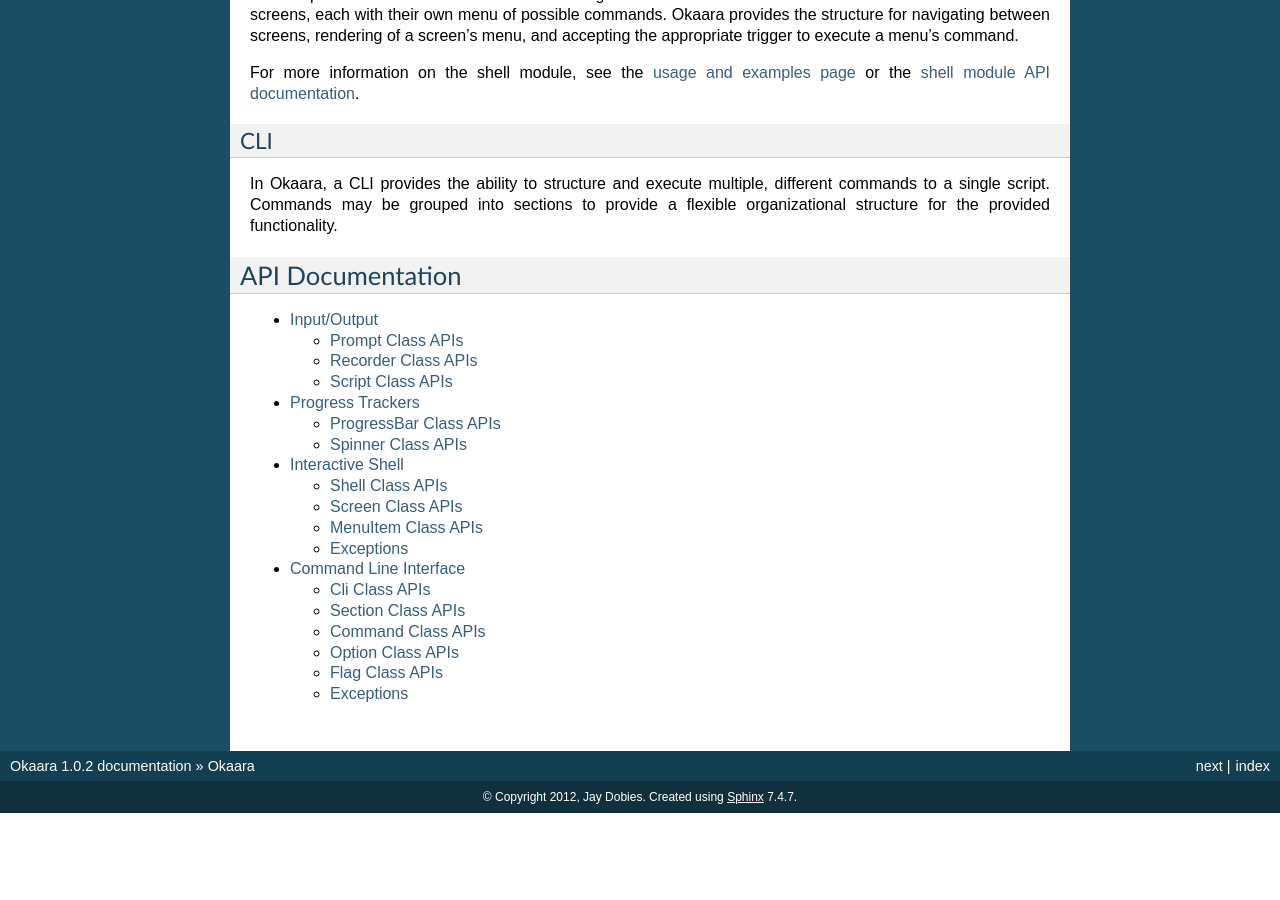
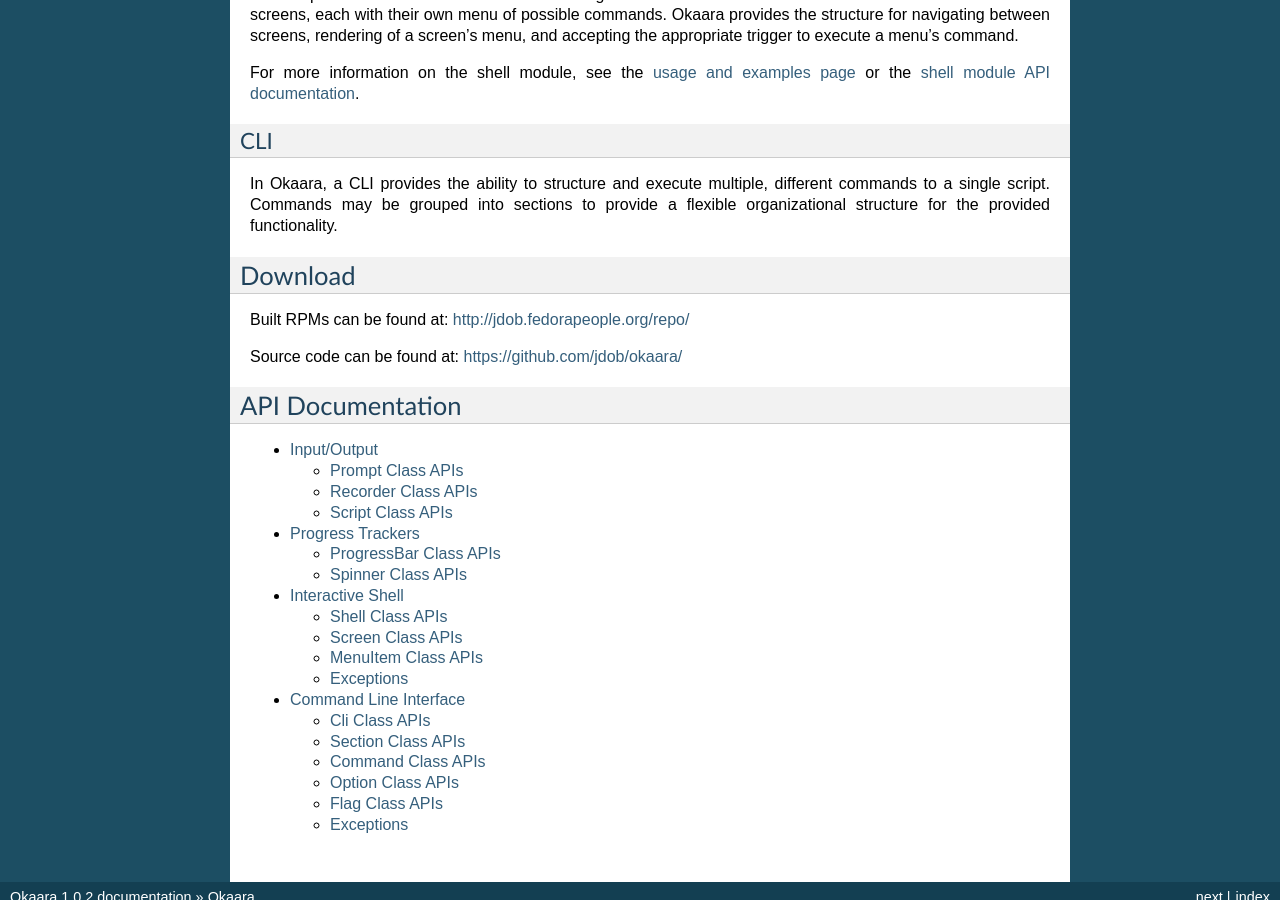
Before and after one commit to jdob/okaara, a Sphinx documentation site: the page built from doc/index.rst, in a window 1280 px wide and 900 px high, scrolled down 1098 px. Built offline with Sphinx 7.4.7, drawn with Linux system fonts in a browser that asks for light colours; before the commit the page ends 1911 px from its top, so only the background shows below that.

Commit message:
Added download links

```diff
--- a/doc/index.rst
+++ b/doc/index.rst
@@ -75,6 +75,13 @@
 commands to a single script. Commands may be grouped into sections to provide a
 flexible organizational structure for the provided functionality.
 
+Download
+--------
+
+Built RPMs can be found at: `<http://jdob.fedorapeople.org/repo/>`_
+
+Source code can be found at: `<https://github.com/jdob/okaara/>`_
+
 API Documentation
 -----------------
 
```
